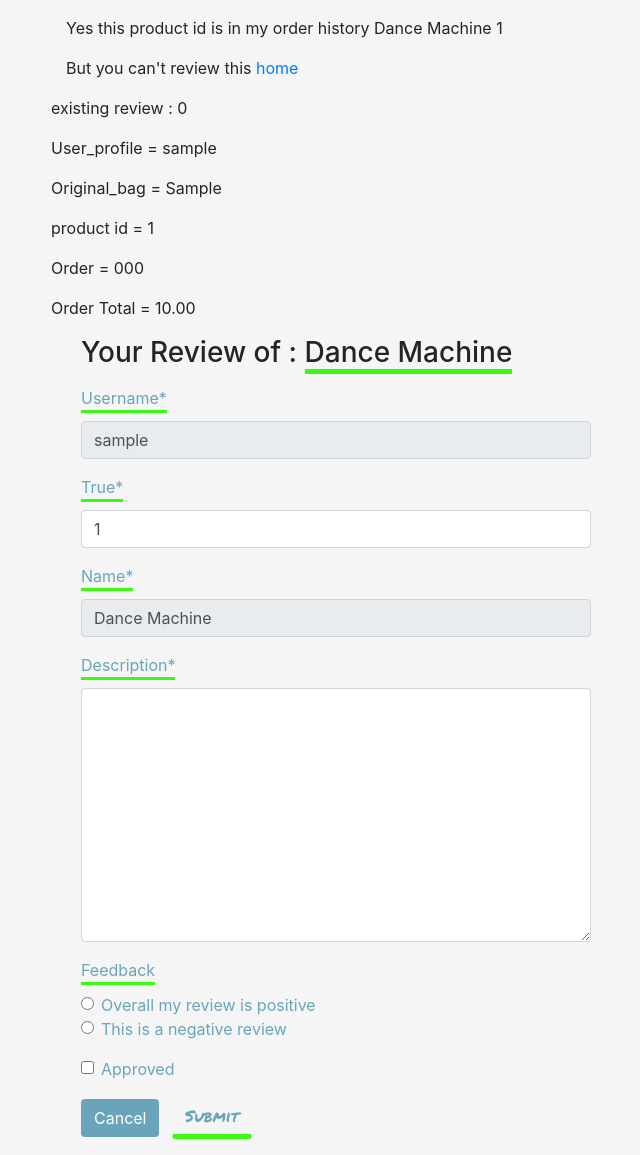
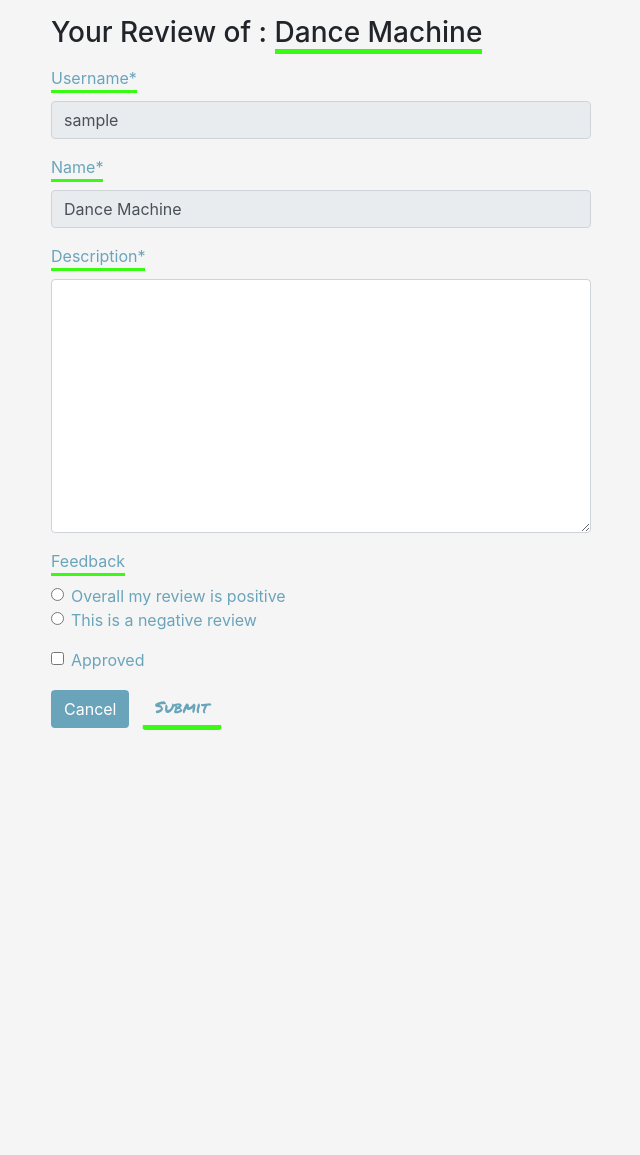
Before and after one commit to FirmoDaniel/Total_Health_At_Home, a Django app: page /profile/add_review/1/ in a window 1280 px wide. Shown: the part 72-1227 px from the top of the page, without its empty margins (34-674 px from the left). After the commit the page ends 802 px from the top, so only its background shows below. Run offline with Django 3.2, Linux system fonts and the light colour scheme; a user stored in the database is signed in; data comes from the database, SQL or seed files in the repository; tables that the repository leaves empty hold one stand-in row (values such as "Sample post"); parts of the project's set-up code (start-up, migrations or seed data) failed here and were passed over; some libraries are stand-ins or nearby versions.

Commit message:
UPDATED: orderlineitems model in checkout with a username field. Commit before migrations.

```diff
--- a/checkout/models.py
+++ b/checkout/models.py
@@ -64,6 +64,7 @@ class Order(models.Model):
 
 
 class OrderLineItem(models.Model):
+    username = models.CharField(max_length=64, null=True, blank=True)
     order = models.ForeignKey(Order, null=False, blank=False, on_delete=models.CASCADE, related_name='lineitems')
     product = models.ForeignKey(Product, null=False, blank=False, on_delete=models.CASCADE)
     lineitem_total = models.DecimalField(max_digits=6, decimal_places=2, null=False, blank=False, editable=False)
--- a/profiles/forms.py
+++ b/profiles/forms.py
@@ -64,8 +64,8 @@ class ReviewForm(forms.ModelForm):
         self.user = kwargs.pop('user')  # get user to check if superuser
         super(ReviewForm, self).__init__(*args, **kwargs)
         self.fields['username'].widget.attrs['readonly'] = True
-        self.fields['pname'].widget.attrs['hidden'] = False
-        self.fields['pname'].label = True
+        self.fields['pname'].widget.attrs['hidden'] = True
+        self.fields['pname'].label = False
         self.fields['name'].widget.attrs['readonly'] = True
         for __, field in self.fields.items():  # set classes on the fields
             field.widget.attrs['class'] = 'generic-form'
--- a/profiles/templates/profiles/add_review.html
+++ b/profiles/templates/profiles/add_review.html
@@ -6,45 +6,9 @@
 {% endblock %}
 
 {% block content %}
-<div class="container">
-    {% for x in something %}
-        <p>something = {{ x }}</p>
-    {% endfor %}
-</div>
-
-
-<div class="container">
-{% for order in orders %}
-    {% for item in order.lineitems.all %}
-            <div class="col text-left"><p></p></div>
-            {% if item.product.id == product.id %}
-                <div class="container">
-                    <p>Yes this product id is in my order history {{ product.name }} {{ product.id }}</p>
-                    <p>But you can't review this <a href="{% url 'home' %}">home</a></p>
-                </div>
-            {% endif %}
-    {% endfor %}
-{% endfor %}
-
-<p>existing review : {{ existing_reviews }}</p>
-
-{% for order in orders %}
-    <p>User_profile = {{ order.user_profile }}</p>
-    <p>Original_bag = {{ order.original_bag }}</p>
-    {% for item in order.lineitems.all %}
-    <p> product id = {{ item.product.id }}</p>
-    <p> Order = {{ item.order }}</p>
-    <p> Order Total = {{ item.lineitem_total }}</p>
-
-    {% endfor %}
-{% endfor %}
-
 
 <div class="container-fluid bg-grey">
     <div class="container mt-3">
-        {% for order in orders %}
-            {% for item in order.lineitems.all %}
-                {% if item.product.id == product.id %}
         <h3>Your Review of : <span class="border-bottom-green">{{ product.name }}</span> </h3>
         <div class="row mt-3">
             <div class="col-12 col-md-6">
@@ -58,9 +22,6 @@
                 </form>
             </div>
         </div>
-                {% endif %}
-            {% endfor %}
-        {% endfor %}
     </div>
 </div>
 {% endblock %}
--- a/profiles/views.py
+++ b/profiles/views.py
@@ -8,7 +8,7 @@ from .forms import TestimonialForm, ReviewForm
 from .models import UserProfile
 from .forms import UserProfileForm
 
-from checkout.models import Order, OrderLineItem
+from checkout.models import Order
 
 from products.models import Product
 
@@ -151,14 +151,14 @@ def add_review(request, product_id):
         else:
             messages.error(request, 'Failed to add Review. Please ensure your form is valid.')
     else:
-        if existing_reviews < 1:
+        if existing_reviews < 1 and orders:
             form = ReviewForm(initial={'username': request.user,
-                                    'pname': product.id,
-                                    'name': product.name,
-                                    'feedback': 'checked'}, user=request.user)
+                                       'pname': product.id,
+                                       'name': product.name,
+                                       'feedback': 'checked'}, user=request.user)
         else:
-            messages.success(request, 'This Product has already been review.')
-            return redirect(reverse('products'))
+            messages.error(request, 'You have already reviewed this product')
+            return redirect(reverse('profile'))
 
     template = 'profiles/add_review.html'
     context = {
```
Lines whose indentation alone changed are shown as unchanged.
